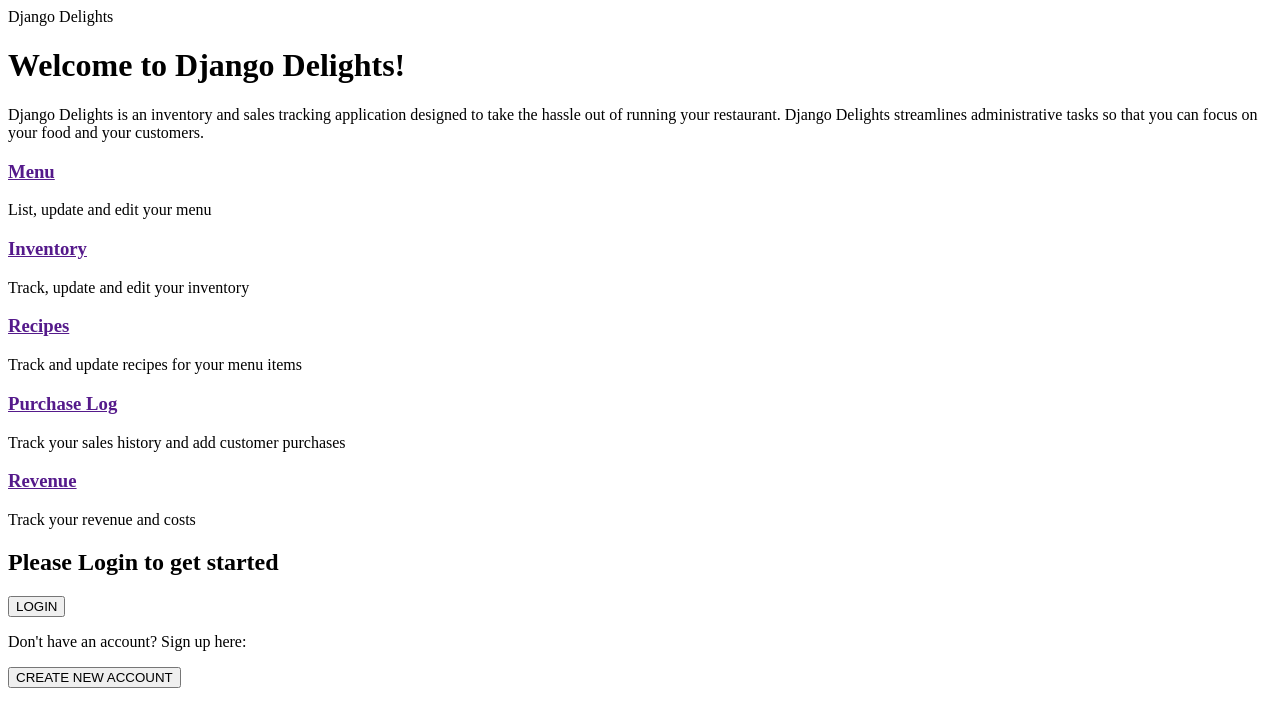
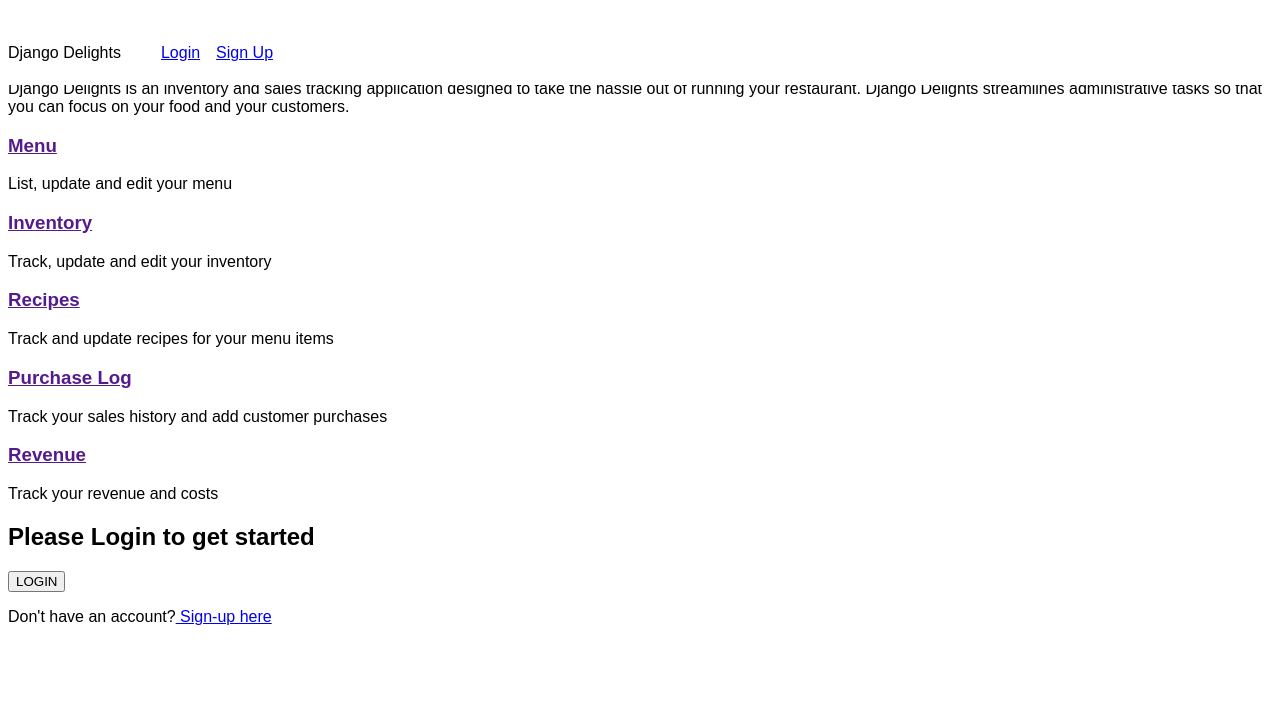
Before and after one commit to RobertMcIsaac/django_delights, a Django app: template inventory/templates/inventory/home.html in a window 1280 px wide. Shown: the top 727 px of the page. Run offline with Django 4.2, Linux system fonts and the light colour scheme; the template is opened without the code that fills it, so the values that code supplies are empty.

Commit message:
Started styling. Added authentication-based content to home.html. Created superuser

```diff
--- a/django_delights/urls.py
+++ b/django_delights/urls.py
@@ -19,5 +19,5 @@ from django.urls import path, include
 
 urlpatterns = [
     path('admin/', admin.site.urls),
-    path('inventory/', include('inventory.urls')),
+    path('', include('inventory.urls')),
 ]
--- /dev/null
+++ b/inventory/static/inventory/style.css
@@ -0,0 +1,38 @@
+html {
+    font-size: 16px;
+    font-family: "Sofia Sans", sans-serif;
+    color: black;
+}
+
+ol,ul {
+	list-style: none;
+	}
+
+.head {
+    width: 100%;
+    height: 4rem;
+    display: flex;
+    position: fixed;
+    align-items: center;
+    z-index: 100;
+    background-color: white;
+    }
+
+.head__container{
+    display: flex;
+    align-items: center;
+}
+
+/* .head__logo {
+} */
+
+.nav__navlist {
+    display: flex;
+    gap: 1rem;
+    flex: 1;
+    justify-content: flex-end;
+}
+
+/* .nav__navitem {
+
+} */
--- a/inventory/templates/inventory/base.html
+++ b/inventory/templates/inventory/base.html
@@ -8,29 +8,44 @@
         <meta name="viewport" content="width=device-width, initial-scale=1.0">
         <link rel="preconnect" href="https://fonts.googleapis.com">
         <link rel="preconnect" href="https://fonts.gstatic.com" crossorigin>
+        <link type="text/css" rel="stylesheet" href="{% static 'inventory/style.css' %}">
         <title>{% block title %}Page Title - Django Delights{% endblock title %}</title>
         {% block extrahead %}{% endblock extrahead %}
     </head>
 
     <body>
-        <header>
+        <header id="header" class="head">
             {% block header %}
-            <div>
-                <div>
+            {% if user.is_authenticated %}
+            <div class="head__container">
+                <div class="head__logo">
                     <span>Django Delights</span>
                 </div>
-                <nav>
-                    <ul>
-                        <a href=""><li>Home</li></a>
-                        <a href=""><li>Menu</li></a>
-                        <a href=""><li>Inventory</li></a>
-                        <a href=""><li>Recipes</li></a>
-                        <a href=""><li>Purchase Log</li></a>
-                        <a href=""><li>Revenue</li></a>
-                        <a href=""><li>Logout</li></a>
+                <nav class="head__nav">
+                    <ul class="nav__navlist">
+                        <a href=""><li class="nav__navitem">Home</li></a>
+                        <a href=""><li class="nav__navitem">Menu</li></a>
+                        <a href=""><li class="nav__navitem">Inventory</li></a>
+                        <a href=""><li class="nav__navitem">Recipes</li></a>
+                        <a href=""><li class="nav__navitem">Purchase Log</li></a>
+                        <a href=""><li class="nav__navitem">Revenue</li></a>
+                        <a href="{% url 'logout' %}"><li class="nav__navitem">Logout</li></a>
                     </ul>
                 </nav>
             </div>
+            {% else %}
+            <div class="head__container">
+                <div class="head__logo">
+                    <span>Django Delights</span>
+                </div>
+                <nav class="head__nav">
+                    <ul class="nav__navlist">
+                        <a href="{% url 'login' %}"><li class="nav__navitem">Login</li></a>
+                        <a href="{% url 'signup' %}"><li class="nav__navitem">Sign Up</li></a>
+                    </ul>
+                </nav>
+            </div>
+            {% endif %}
             {% endblock header %}
         </header>
 
--- a/inventory/templates/inventory/home.html
+++ b/inventory/templates/inventory/home.html
@@ -1,12 +1,6 @@
 {% extends "inventory/base.html" %}
 
 {% block title %}Home - Django Delights{% endblock title %}
-
-{% block header %}
-<div>
-    <span>Django Delights</span>
-</div>
-{% endblock header %}
 
 {% block content %}
 <div>
@@ -37,12 +31,16 @@
     </div>
 </div>
 <!-- create conditional statement to have this appear only if user is not authenticated -->
+
+{% if user.is_authenticated %}
+
+{% else %}
 <div>
     <h2>Please Login to get started</h2>
-    <a href=""><button>LOGIN</button></a>
+    <a href="{% url 'login' %}"><button>LOGIN</button></a>
 </div>
 <div>
-    <p>Don't have an account? Sign up here:</p>
-    <a href=""><button>CREATE NEW ACCOUNT</button></a>
+    <p>Don't have an account?<a href="{% url 'signup' %}"> Sign-up here</a></p>
 </div>
+{% endif %}
 {% endblock content %}
--- a/inventory/urls.py
+++ b/inventory/urls.py
@@ -3,7 +3,7 @@ from . import views
 from django.contrib.auth.views import LogoutView
 
 urlpatterns = [
-    path('', views.home_view, name="home"),
+    path('home/', views.home_view, name="home"),
     path('login/', views.InventoryLoginView.as_view(), name="login"),
     path('logout/', LogoutView.as_view(), name="logout"),
     path('signup/', views.SignUpView.as_view(),name="signup"),
--- a/inventory/views.py
+++ b/inventory/views.py
@@ -33,4 +33,4 @@ class SignUpView(CreateView):
 # HOME VIEW
 def home_view(request):
     context = {}
-    return render(request, "home.html", context)
+    return render(request, "inventory/home.html", context)
```
Also changed, not shown: 3 other files.
